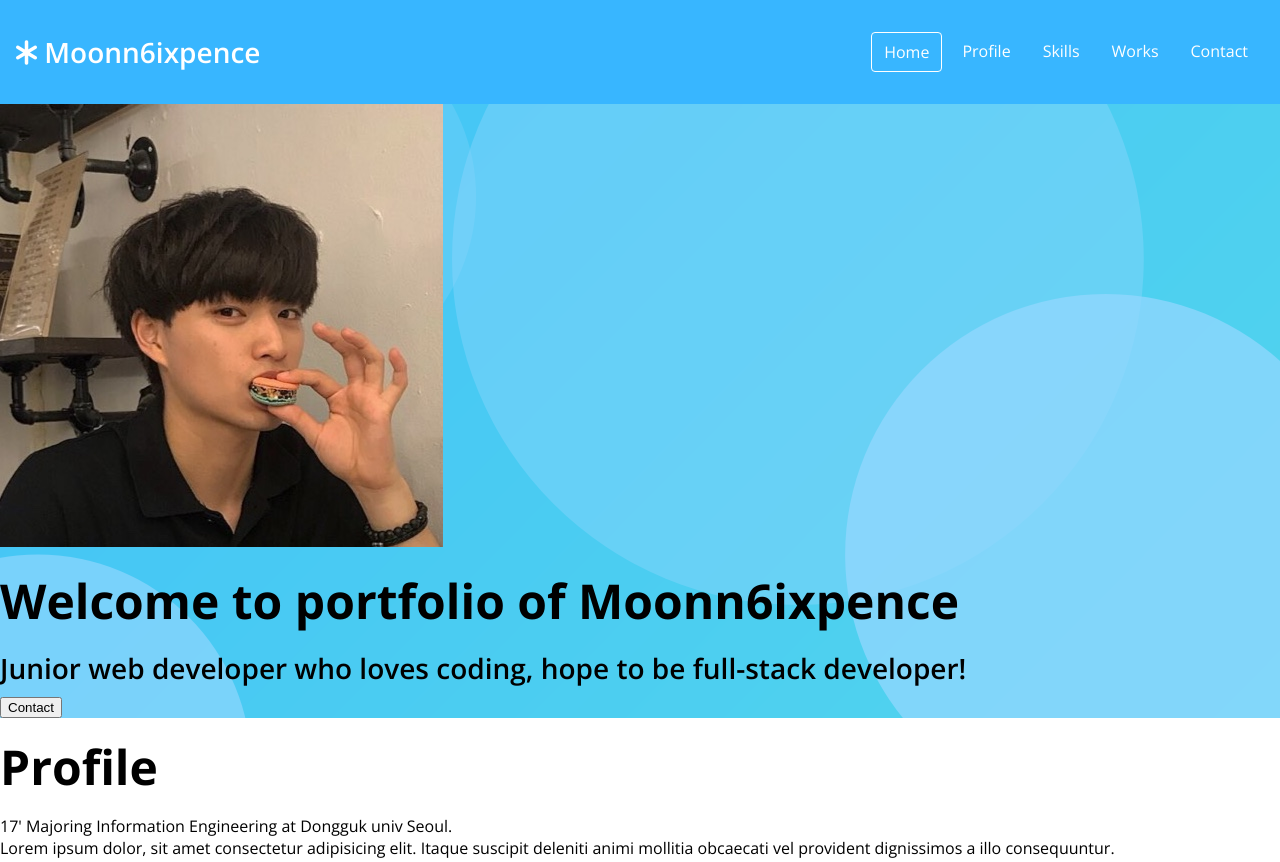
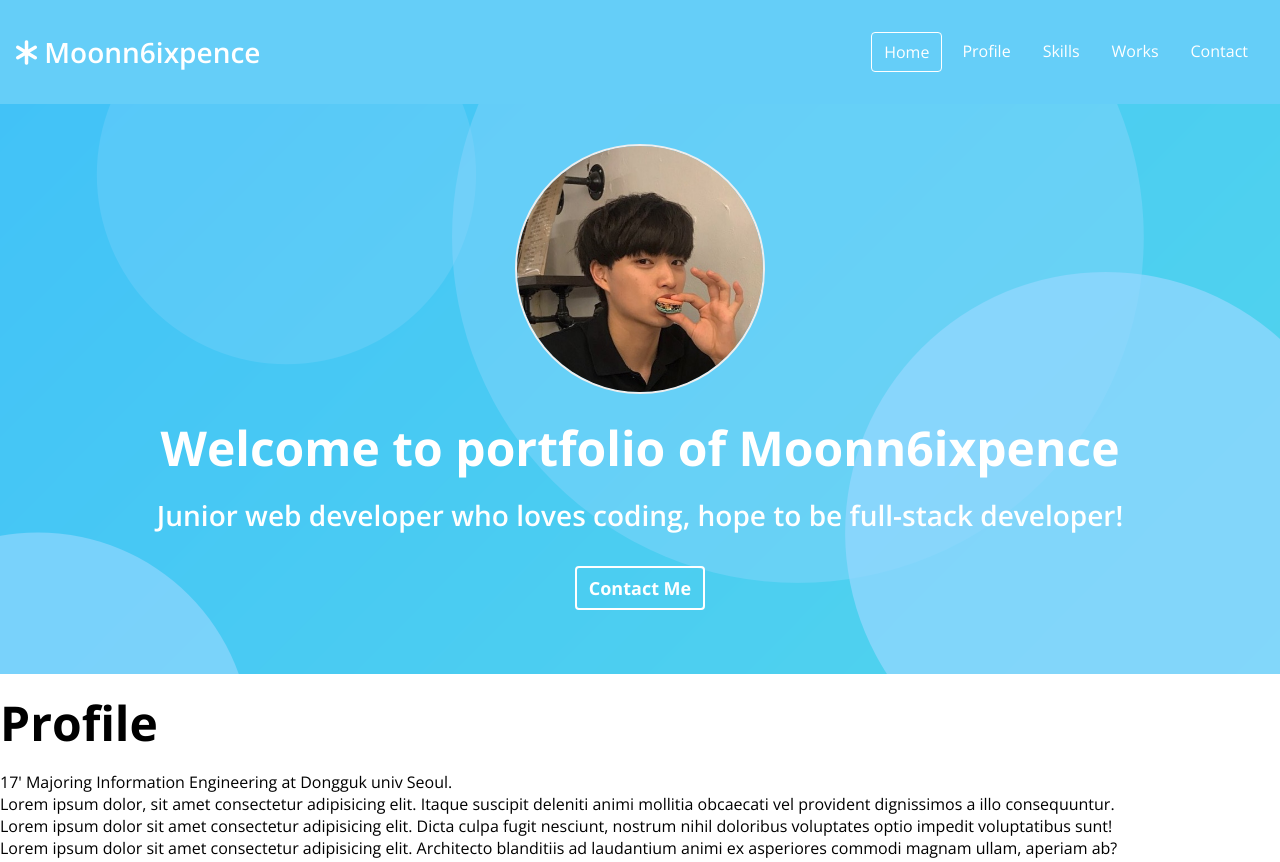
Before and after one commit to moonn6pence/Portfolio, a plain HTML site: page index.html in a window 1280 px wide. Shown: the top 862 px of the page. Drawn offline with nearby package versions, Linux system fonts and the light colour scheme.

Commit message:
CSS : Home

```diff
--- a/index.html
+++ b/index.html
@@ -32,7 +32,7 @@
         <img src="./imgs/avatar.jpg" alt="Simon's profile image" class="home__avatar">
         <h1 class="home__title">Welcome to portfolio of Moonn6ixpence</h1>
         <h2 class="home__desc">Junior web developer who loves coding, hope to be full-stack developer!</h2>
-        <button class="home__contact">Contact</button>
+        <button class="home__contact">Contact Me</button>
     </section>
     <!-- Profile -->
     <section id="profile">
--- a/style.css
+++ b/style.css
@@ -38,9 +38,17 @@
 }
 
 body {
+  font-family: "Open Sans", sans-serif;
   margin: 0;
+  cursor: default;
+}
+
+button {
   font-family: "Open Sans", sans-serif;
-  cursor: default;
+  background: transparent;
+  cursor: pointer;
+  border: none;
+  outline: none;
 }
 
 ul {
@@ -81,37 +89,40 @@ p {
 #navbar {
   display: flex;
   justify-content: space-between;
-  background-color: var(--color-light-blue);
+  /* background-color: var(--color-light-blue); */
+  background-color: #65cef8;
   align-items: center;
   color: var(--color-white);
   padding: calc(var(--size-base) * 2);
+  position: sticky;
+  top: 0;
 }
 
-#navbar .navbar__logo {
+.navbar__logo {
   font-size: var(--font-medium);
   font-weight: var(--weight-semi-bold);
 }
 
-#navbar .navbar__logo a {
+.navbar__logo a {
   color: var(--color-white);
 }
 
-#navbar .navbar__menu {
+.navbar__menu {
   display: flex;
 }
 
-#navbar .navbar__menu__item {
+.navbar__menu__item {
   padding: var(--size-base) calc(var(--size-base) * 1.5);
   margin: 0 calc(var(--size-base) * 0.5);
   border-radius: var(--size-border-radius);
 }
 
-#navbar .navbar__menu__item.active {
+.navbar__menu__item.active {
   border: 1px solid var(--color-white);
   border-radius: var(--size-border-radius);
 }
 
-#navbar .navbar__menu__item:hover {
+.navbar__menu__item:hover {
   background-color: var(--color-dark-blue);
 }
 
@@ -119,4 +130,28 @@ p {
 
 #home {
   background: center/cover no-repeat url("./imgs/background.png");
+  padding: calc(var(--size-base) * 5);
+  text-align: center;
 }
+
+.home__avatar {
+  width: 250px;
+  height: 250px;
+  border: 2px solid var(--color-light-white);
+  border-radius: 50%;
+}
+
+.home__title,
+.home__desc {
+  color: var(--color-white);
+}
+
+.home__contact {
+  font-size: var(--font-regular);
+  font-weight: var(--weight-bold);
+  margin: calc(var(--size-base) * 3);
+  padding: var(--size-base) calc(var(--size-base) * 1.5);
+  border: 2px solid var(--color-white);
+  border-radius: var(--size-border-radius);
+  color: var(--color-white);
+}
```
